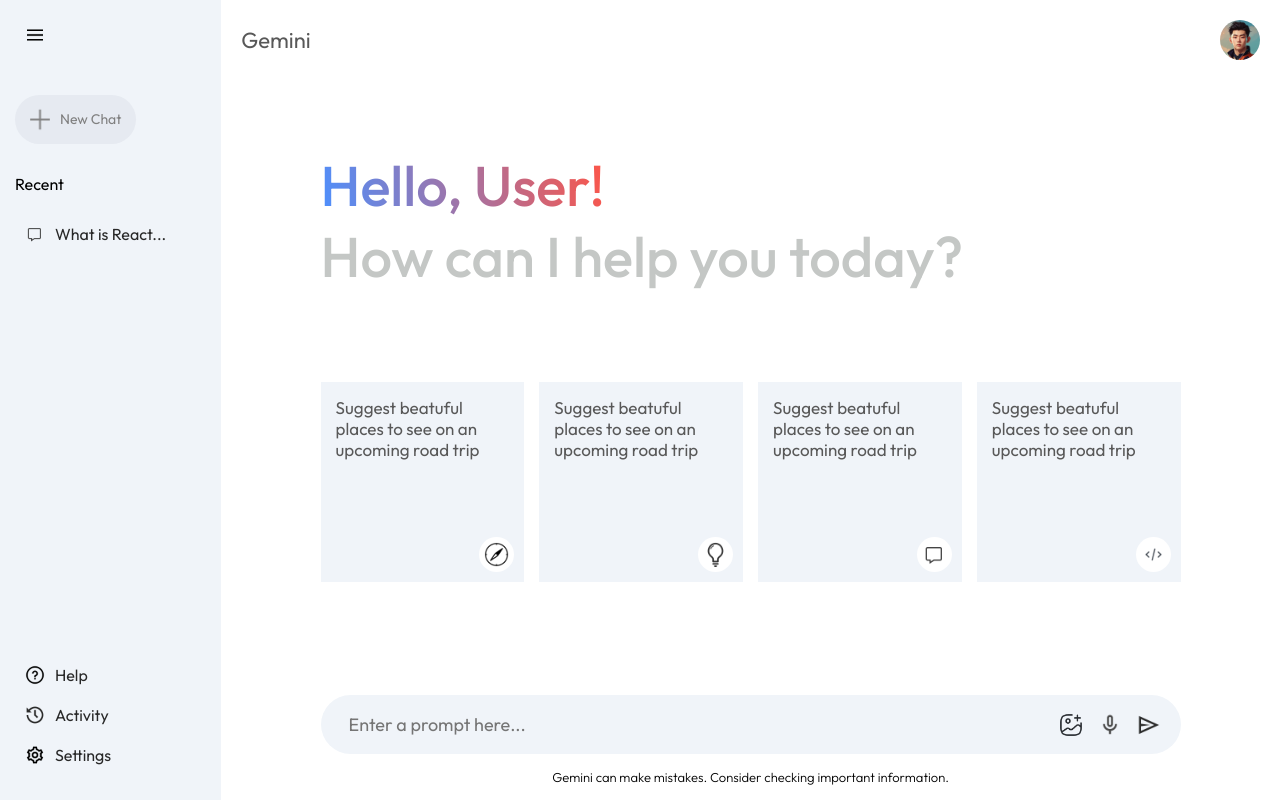
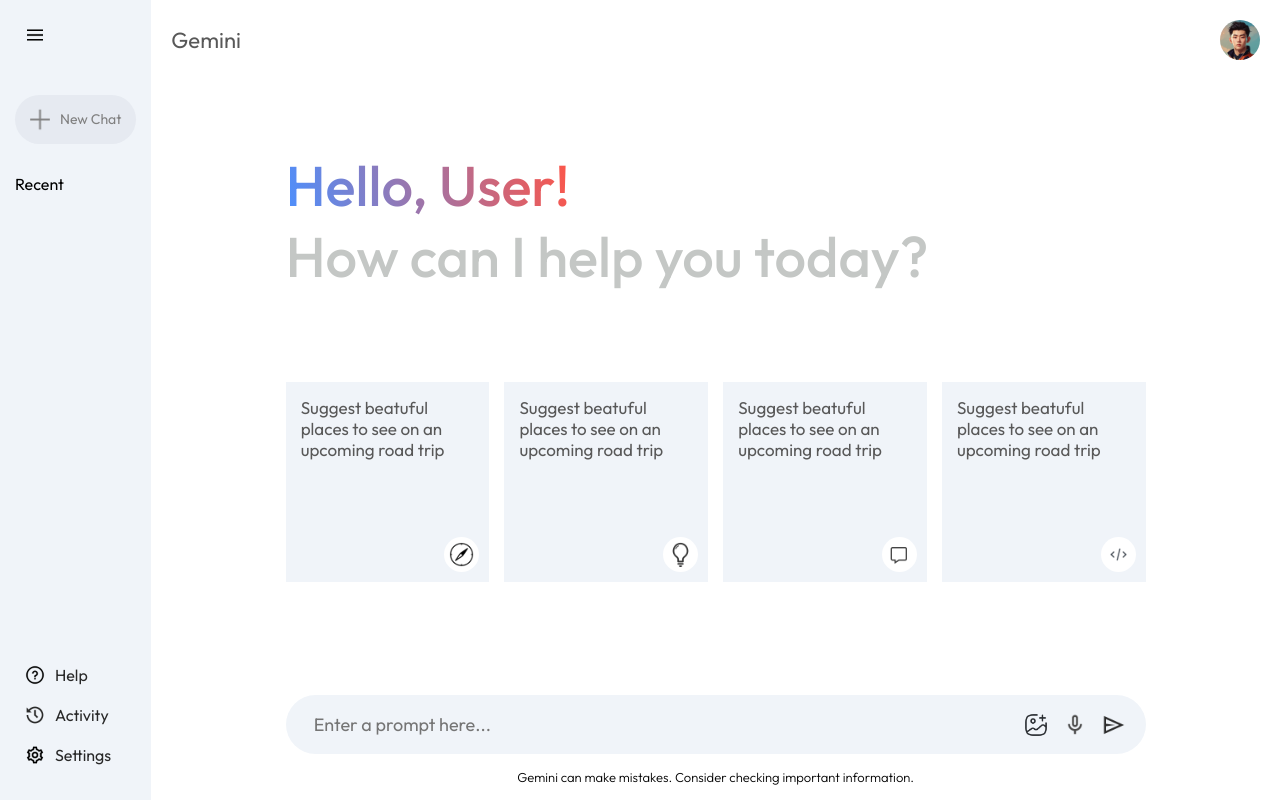
Before and after one commit to ArslanKamchybekov/gemini-clone, a React (Vite) app: page / in a window 1280 px wide. Both pictures are taken after a click on the picture 35 px from the left and 35 px from the top of the page. Built offline with nearby package versions, Linux system fonts and the light colour scheme.

Commit message:
Sidebar start

```diff
--- a/src/components/Sidebar/Sidebar.jsx
+++ b/src/components/Sidebar/Sidebar.jsx
@@ -1,9 +1,11 @@
-import React, { useState } from 'react'
+import React, { useContext, useState } from 'react'
 import './Sidebar.css'
 import { assets } from '../../assets/assets'
+import { Context } from '../../context/Context'
 
 const Sidebar = () => {
   const [extended, setExtended] = useState(false)
+  const {onSent, prevPrompts, setRecentPrompt} = useContext(Context)
 
   return (
     <div className='sidebar'>
@@ -16,10 +18,14 @@
         {extended
           ? <div className="recent">
             <p className="recent-title">Recent</p>
+            {prevPrompts.map((item, index)=>{
+              return (
             <div className="recent-entry">
               <img src={assets.message_icon} alt="" />
-              <p>What is React... </p>
+              <p>{item.slice(0, 18)} ...</p>
             </div>
+              )
+            })}
           </div>
           : null
         }
--- a/src/context/Context.jsx
+++ b/src/context/Context.jsx
@@ -23,11 +23,12 @@
         setLoading(true)
         setShowResult(true)
         setRecentPrompt(input)
+        setPrevPrompts(prev=>[...prev, input])
         const response = await runChat(input)
         let responseArray = response.split("**");
-        let newResponse;
+        let newResponse="";
         for(let i = 0; i < responseArray.length; i++){
-            if(i === 0 || i%2 !== 1){
+            if(i === 0 || i % 2 !== 1){
                 newResponse += responseArray[i];
             }else{
                 newResponse += "<b>"+responseArray[i]+"</b>"
```
